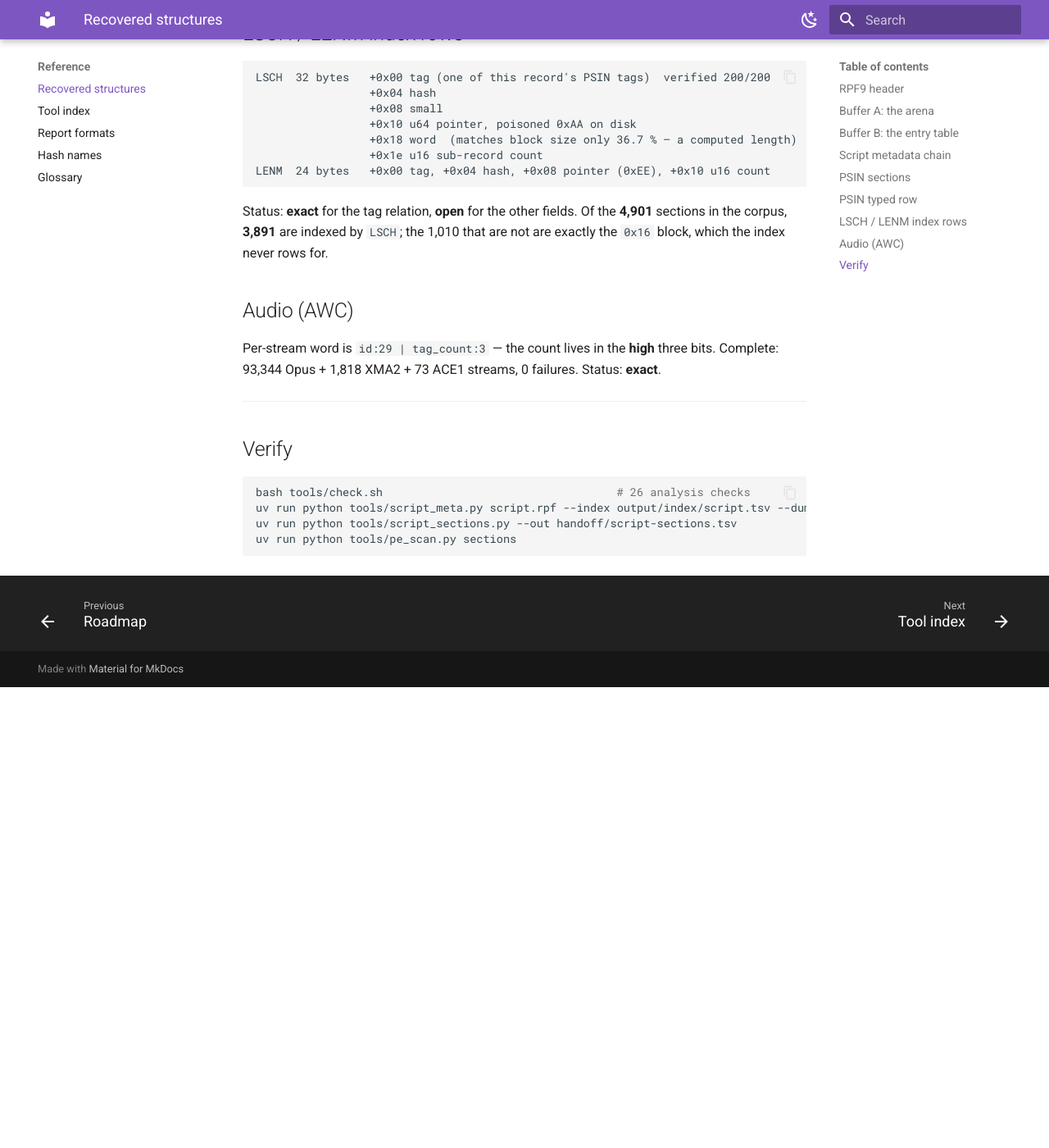
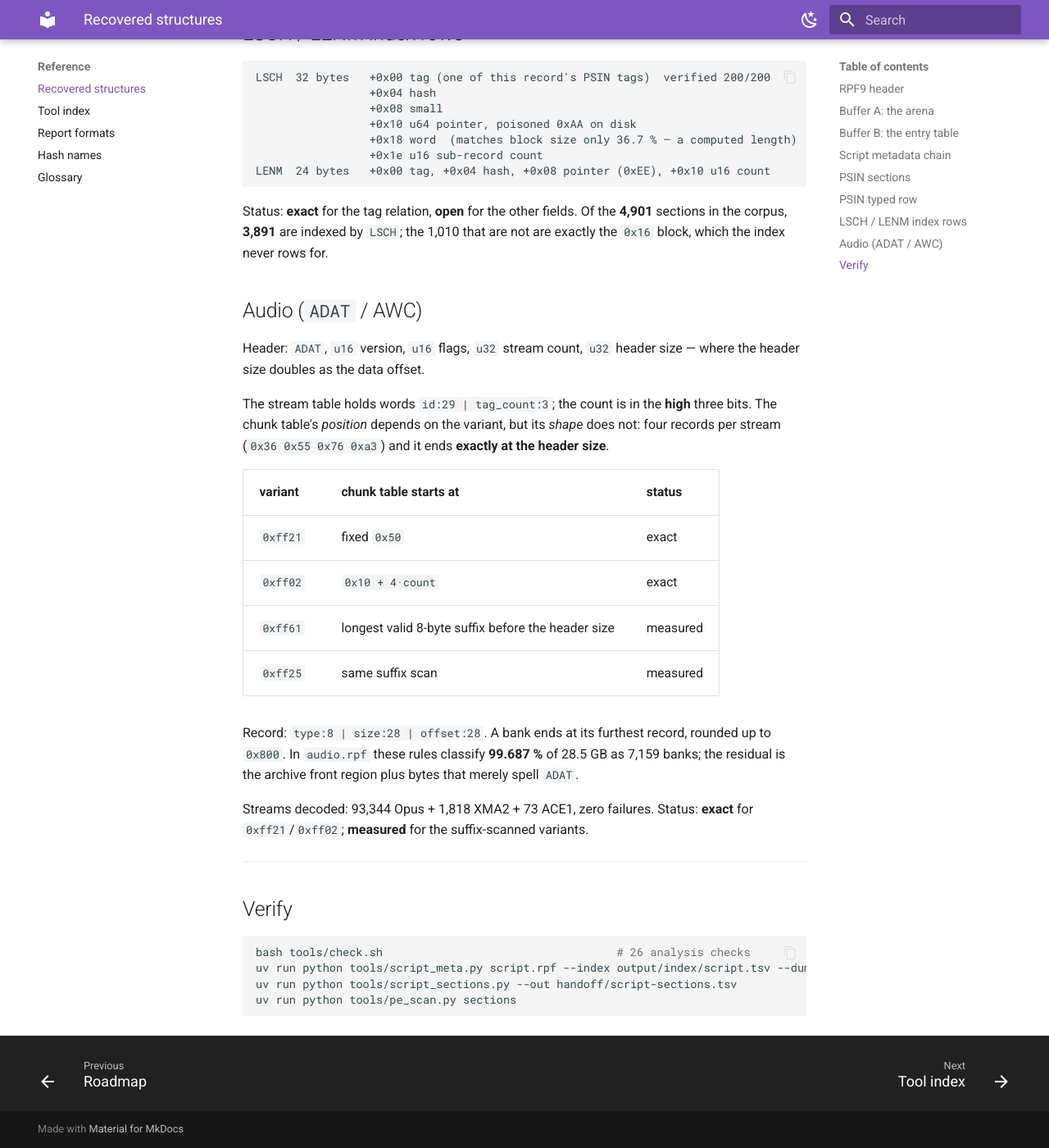
Before and after one commit to lynxnathan/rage-tools-vi, an MkDocs documentation site: the page built from docs/reference/structures.md, in a window 1280 px wide and 1400 px high, scrolled down 4618 px. Shown: the whole window at 82% size. Built offline with MkDocs 1.6.1 and Material for MkDocs 9.7.7, drawn with Linux system fonts in a browser that asks for light colours; before the commit the page ends 5456 px from its top, so only the background shows below that.

Commit message:
docs: ADAT variant rules in the structures catalogue

```diff
--- a/docs/reference/structures.md
+++ b/docs/reference/structures.md
@@ -148,11 +148,29 @@ Status: **exact** for the tag relation, **open** for the other fields. Of the
 **4,901** sections in the corpus, **3,891** are indexed by `LSCH`; the 1,010 that
 are not are exactly the `0x16` block, which the index never rows for.
 
-## Audio (AWC)
+## Audio (`ADAT` / AWC)
 
-Per-stream word is `id:29 | tag_count:3` — the count lives in the **high** three
-bits. Complete: 93,344 Opus + 1,818 XMA2 + 73 ACE1 streams, 0 failures.
-Status: **exact**.
+Header: `ADAT`, `u16` version, `u16` flags, `u32` stream count, `u32` header size —
+where the header size doubles as the data offset.
+
+The stream table holds words `id:29 | tag_count:3`; the count is in the **high**
+three bits. The chunk table's *position* depends on the variant, but its *shape* does
+not: four records per stream (`0x36 0x55 0x76 0xa3`) and it ends **exactly at the
+header size**.
+
+| variant | chunk table starts at | status |
+| --- | --- | --- |
+| `0xff21` | fixed `0x50` | exact |
+| `0xff02` | `0x10 + 4·count` | exact |
+| `0xff61` | longest valid 8-byte suffix before the header size | measured |
+| `0xff25` | same suffix scan | measured |
+
+Record: `type:8 | size:28 | offset:28`. A bank ends at its furthest record, rounded up
+to `0x800`. In `audio.rpf` these rules classify **99.687 %** of 28.5 GB as 7,159
+banks; the residual is the archive front region plus bytes that merely spell `ADAT`.
+
+Streams decoded: 93,344 Opus + 1,818 XMA2 + 73 ACE1, zero failures.
+Status: **exact** for `0xff21`/`0xff02`; **measured** for the suffix-scanned variants.
 
 ---
 
```
